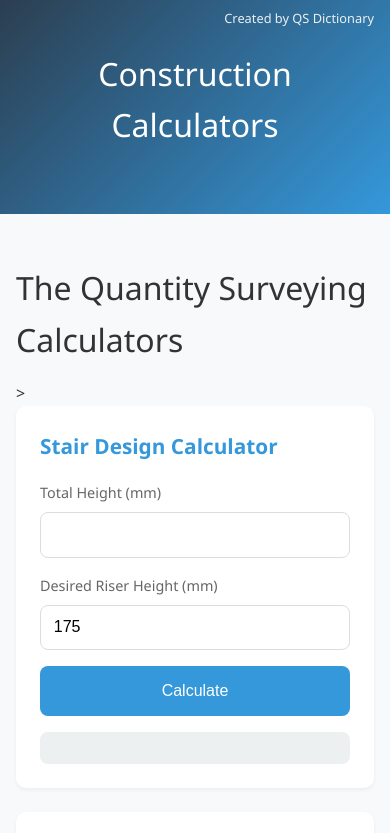
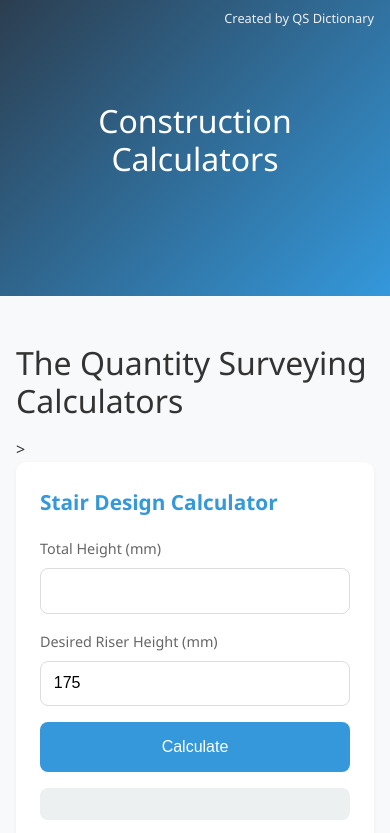
Before and after one commit to fullstackprocrastinator/theqscalcs, a plain HTML site: page index.html in a window 390 px wide. Shown: the top 833 px of the page. Drawn offline with Linux system fonts and the light colour scheme.

Commit message:
Update styles.css
header

```diff
--- a/styles.css
+++ b/styles.css
@@ -4,6 +4,41 @@
             --light: #ecf0f1;
         }
 
+            header {
+                position: relative;
+                background: linear-gradient(135deg, var(--primary), var(--secondary));
+                color: white;
+                padding: 6rem 2rem;
+                margin-bottom: 2rem;
+                text-align: center;
+                display: flex;
+                flex-direction: column;
+                justify-content: center;
+                min-height: 300px;
+            }
+
+            .header-content {
+                position: relative;
+                z-index: 1;
+            }
+
+            h1 {
+                font-weight: 300;
+                font-size: 2.8rem;
+                margin: 0;
+                line-height: 1.2;
+            }
+
+            @media (max-width: 768px) {
+                header {
+                    padding: 4rem 1rem;
+                    min-height: 200px;
+                }
+
+                h1 {
+                    font-size: 2.2rem;
+                }
+            }
         body {
             font-family: 'Segoe UI', system-ui, sans-serif;
             line-height: 1.6;
```
